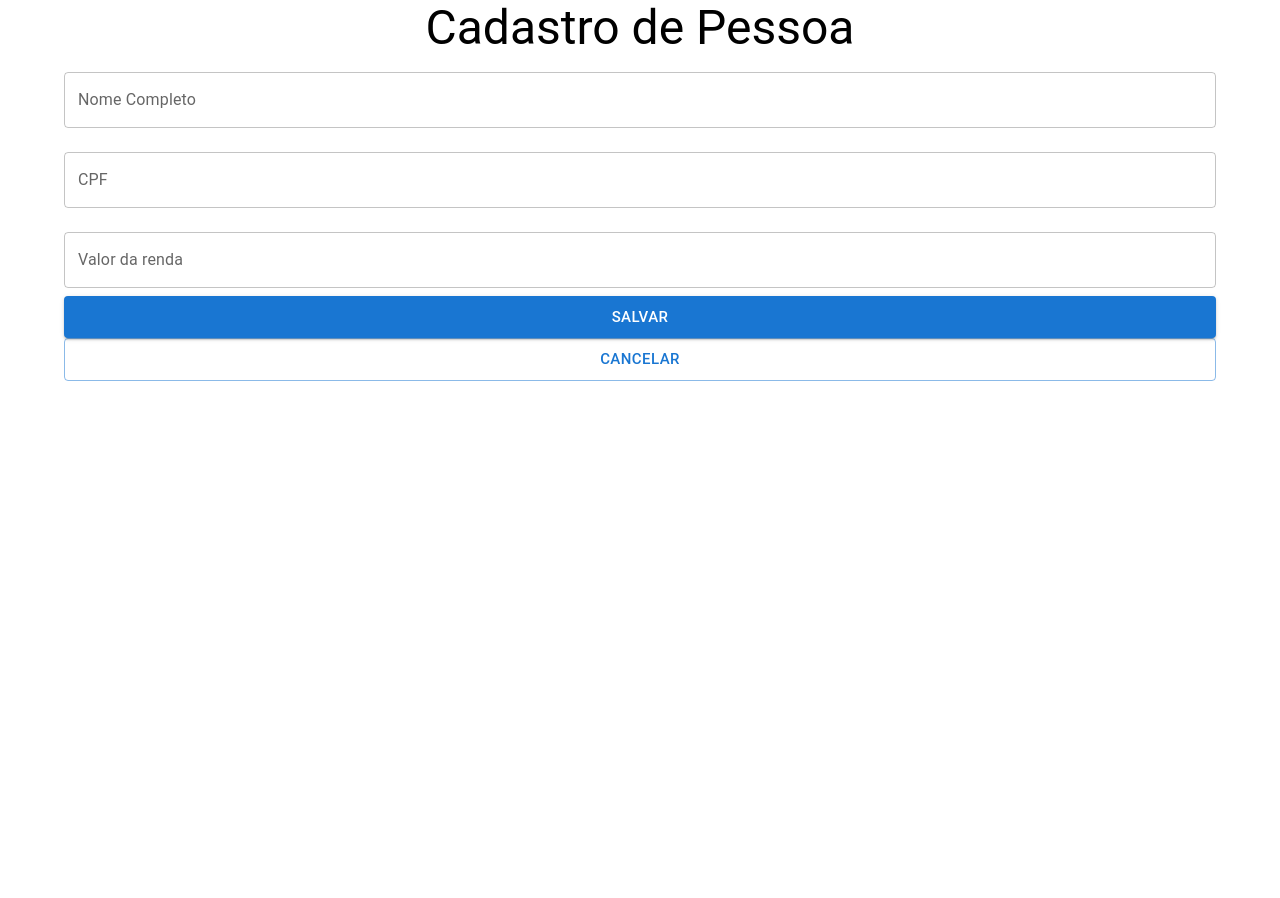
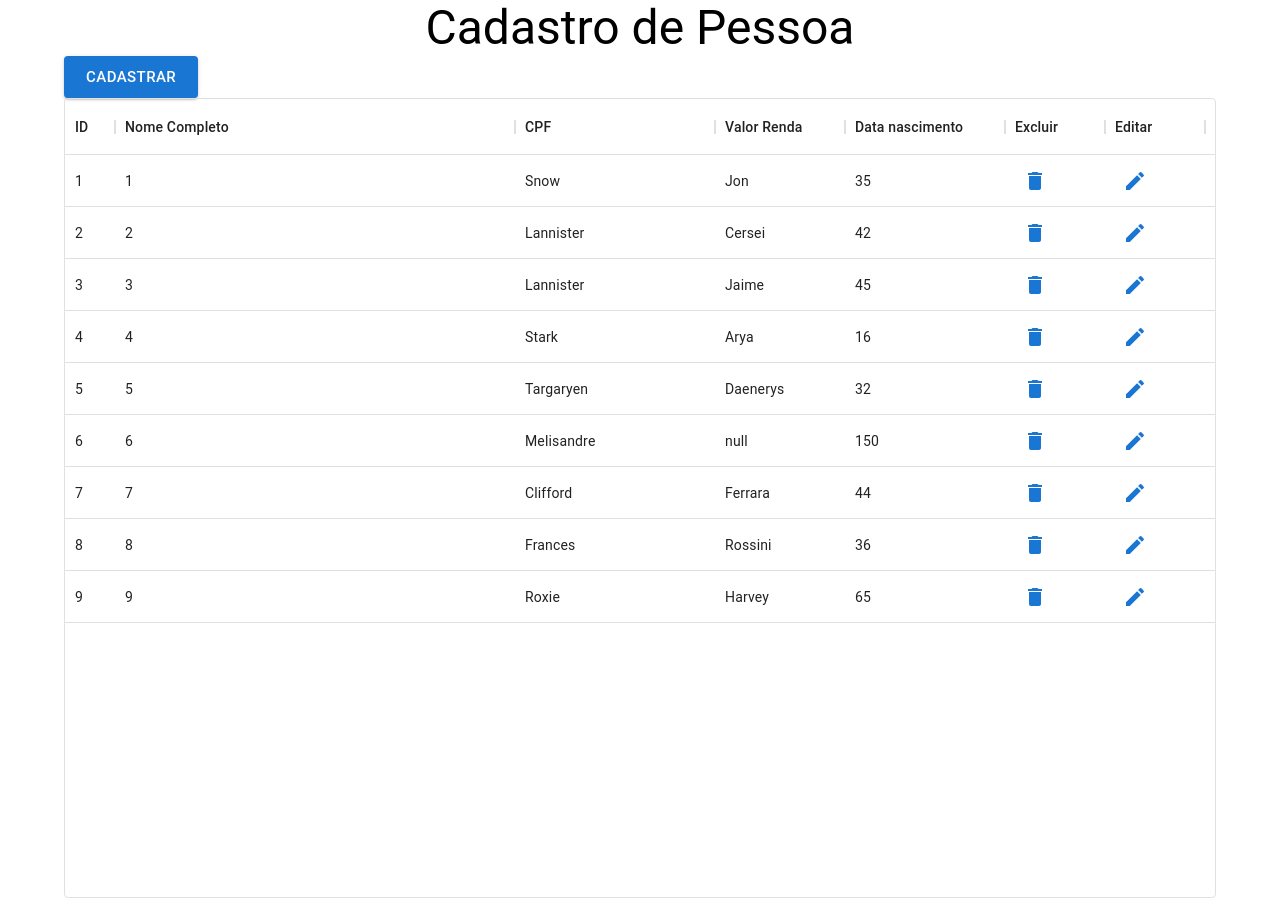
Before and after one commit to mcastro161096/CrudPessoaFisicaFront, a React (Create React App) app in the folder crud-pessoafisica/: page / in a window 1280 px wide. Before the commit the page ends 800 px from the top, so only its background shows below. Built offline with nearby package versions, Linux system fonts and the light colour scheme.

Commit message:
Lista e Form com layout pronto e com dadois fake ainda.

```diff
--- a/crud-pessoafisica/src/Components/CadastroPessoa/Form/Form.js
+++ b/crud-pessoafisica/src/Components/CadastroPessoa/Form/Form.js
@@ -36,7 +36,7 @@ const localeMap = {
     br: brLocale,
 };
 
-function Form({ classes }) {
+function Form({ classes, handleForm }) {
     const [data, setData] = useState(initialValues);
     const [loading, setLoading] = useState(false);
     const [inputValid, setInputValid] = useState({
@@ -177,7 +177,7 @@ function Form({ classes }) {
                 </LocalizationProvider>
 
                 <Button fullWidth type="submit" size="large" variant="contained"> Salvar</Button>
-                <Button fullWidth type="submit" size="large" variant="outlined"> Cancelar</Button>
+                <Button fullWidth size="large" variant="outlined" onClick={handleForm}> Cancelar</Button>
 
             </form>
         </>
--- /dev/null
+++ b/crud-pessoafisica/src/Components/CadastroPessoa/List/List.js
@@ -0,0 +1,91 @@
+import  React, {useState, useEffect} from 'react';
+import { DataGrid} from '@mui/x-data-grid';
+import IconButton from '@mui/material/IconButton';
+import DeleteIcon from '@mui/icons-material/Delete';
+import ModeEdit from '@mui/icons-material/ModeEdit';
+
+
+
+
+export default function List() {
+    const [listapessoas, setListapessoas] = useState([]);
+    const columns = [
+        { field: 'id', headerName: 'ID', width: 30 },
+        { field: 'nomeCompleto', headerName: 'Nome Completo', width: 400 },
+        { field: 'cpf', headerName: 'CPF', width: 200 },
+        { field: 'renda', headerName: 'Valor Renda', width: 130 },
+        {field: 'datanascimento',headerName: 'Data nascimento',width: 160},
+        {
+          field: "Excluir",
+          sortable: false,
+          renderCell: (cellValues) => {
+            return (
+              <IconButton
+              aria-label="delete"
+              variant="contained"
+              color="primary"
+              onClick={(event) => {
+                  handleDelete(cellValues);
+              }}>
+              <DeleteIcon />
+              </IconButton>
+            );
+          }
+        },
+        {
+          field: "Editar",
+          sortable: false,
+          renderCell: (cellValues) => {
+              return (
+                  <IconButton
+                  aria-label="edit"
+                  variant="contained"
+                  color="primary"
+                  onClick={(event) => {
+                    alert(cellValues);
+                  }}>
+                  <ModeEdit />
+                  </IconButton>
+                );
+          }
+        },
+      ];
+
+      const rows = [
+        { id: 1, nomeCompleto: 1, cpf: 'Snow', renda: 'Jon', datanascimento: 35 },
+        { id: 2, nomeCompleto: 2, cpf: 'Lannister', renda: 'Cersei', datanascimento: 42 },
+        { id: 3, nomeCompleto: 3, cpf: 'Lannister', renda: 'Jaime', datanascimento: 45 },
+        { id: 4, nomeCompleto: 4, cpf: 'Stark', renda: 'Arya', datanascimento: 16 },
+        { id: 5, nomeCompleto: 5, cpf: 'Targaryen', renda: 'Daenerys', datanascimento: 32 },
+        { id: 6, nomeCompleto: 6, cpf: 'Melisandre', renda: 'null', datanascimento: 150 },
+        { id: 7, nomeCompleto: 7, cpf: 'Clifford', renda: 'Ferrara', datanascimento: 44 },
+        { id: 8, nomeCompleto: 8, cpf: 'Frances', renda: 'Rossini', datanascimento: 36 },
+        { id: 9, nomeCompleto: 9, cpf: 'Roxie', renda: 'Harvey', datanascimento: 65 },
+      ];
+
+      const fillList = () => {
+
+      }
+
+    const handleDelete = (values) => {
+        console.log(values);
+    }
+
+    useEffect(() => {
+      fillList();
+    }, []);
+
+
+  return (
+    <div style={{ height: "100vh", width: '100%' }}>
+      <DataGrid
+        rows={rows}
+        columns={columns}
+        //pageSize={5}
+        rowsPerPageOptions={[5]}
+        //checkboxSelection
+        hideFooter
+      />
+    </div>
+  );
+}
--- a/crud-pessoafisica/src/Components/CadastroPessoa/index.js
+++ b/crud-pessoafisica/src/Components/CadastroPessoa/index.js
@@ -1,11 +1,38 @@
-import React from "react";
+import React, { useState } from "react";
+import Button from '@mui/material/Button';
 
 import Form from "./Form/Form";
+import List from "./List/List"
 
 function CadastroPessoa() {
+    const [showForm, setShowForm] = useState(false);
+
+    const handleForm = () => {
+        setShowForm(!showForm);
+    }
 
     return (
-        <Form />
+        <>
+            {showForm && (
+                <Form handleForm={handleForm} />
+            )}
+
+            {!showForm && (
+                <>
+            <Button
+            style={{display: "flex"}}
+            size="large"
+
+            variant="contained"
+            onClick={handleForm}
+            >
+            Cadastrar
+            </Button>
+
+            <List />
+            </>
+            )}
+        </>
     );
 }
 
```
